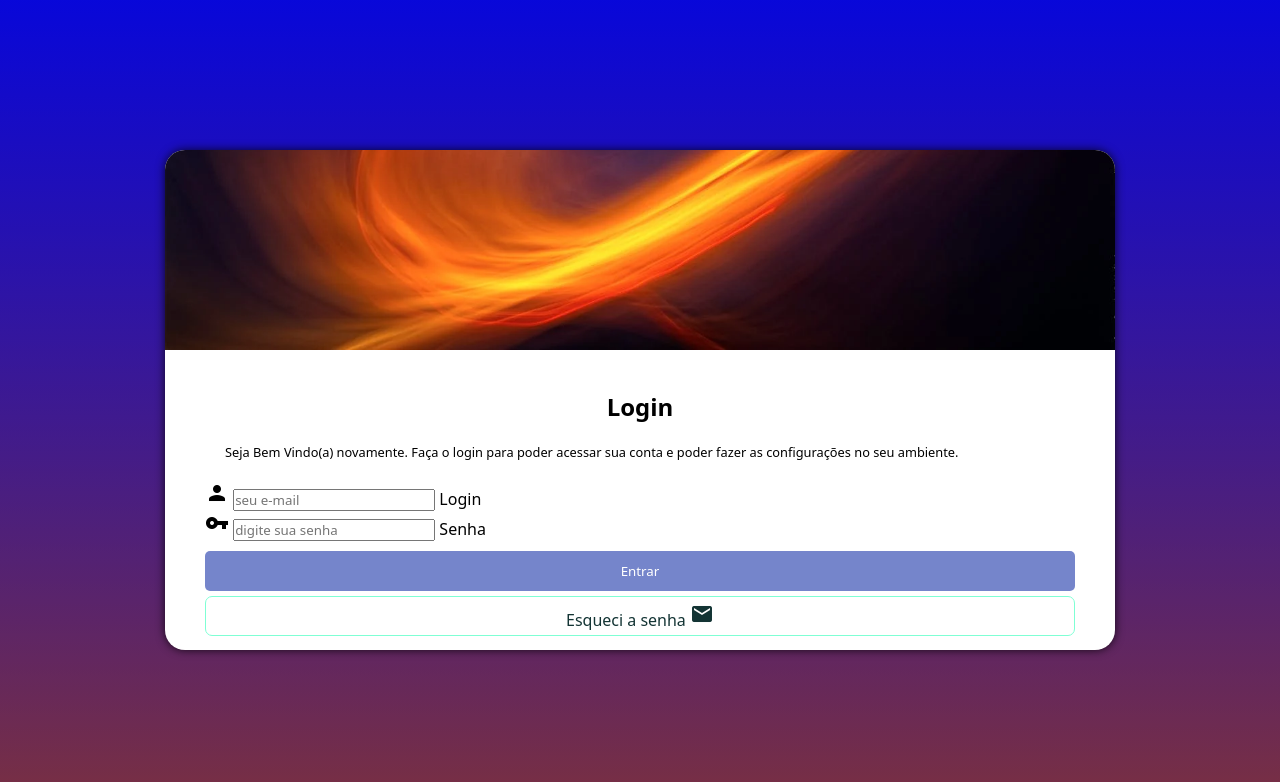
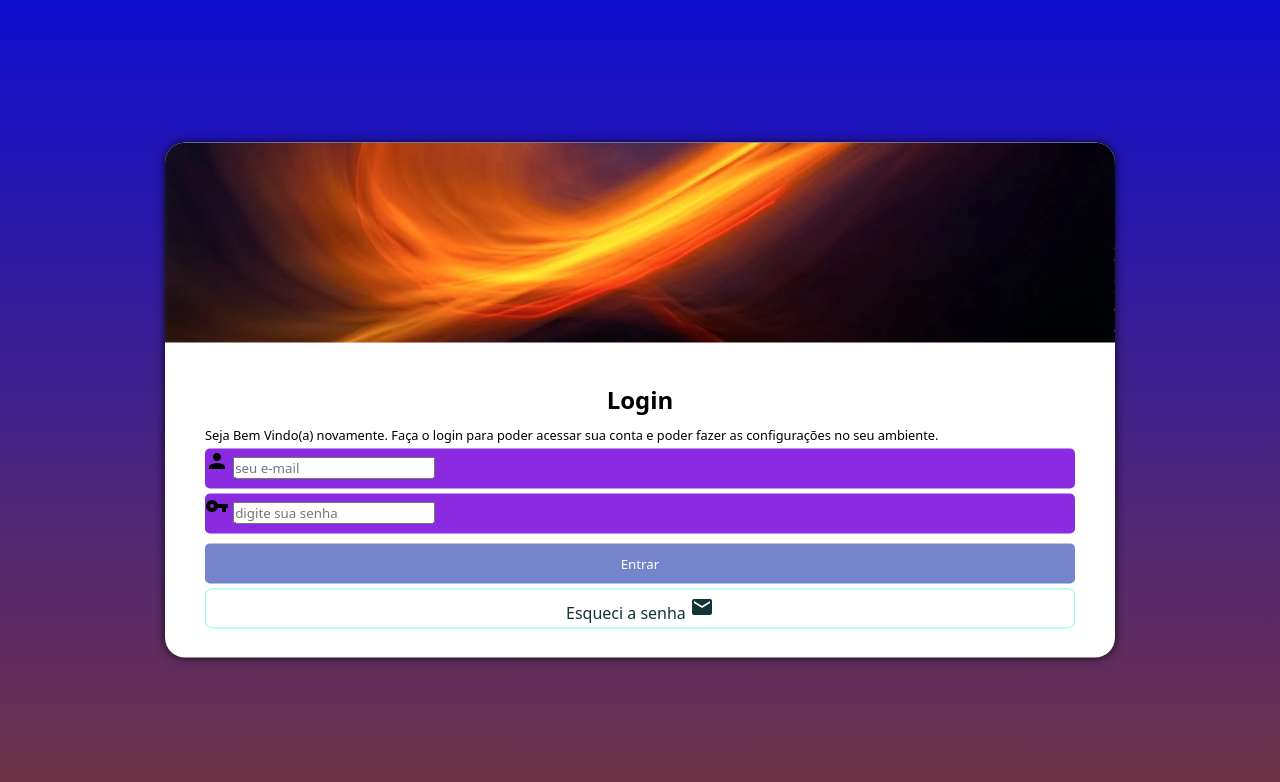
Before and after one commit to ZecaRomero/Formulario-de-Login, a plain HTML site: page 404.html in a window 1280 px wide. Drawn offline with Linux system fonts and the light colour scheme; files whose address does not match are found by name.

Commit message:
Update style.css

```diff
--- a/estilos/style.css
+++ b/estilos/style.css
@@ -18,9 +18,6 @@ LILAS:
 
 body, html {
     background-color: rgba(39, 32, 39, 0.662);
-
-        background-image: linear-gradient(to top, rgba(212, 43, 80, 0.341), rgba(0, 0, 255, 0.758));
-
     height: 100vh;
     width: 100vw;
 }
@@ -41,7 +38,7 @@ section#login {
 
     background-color: white;
     width: 250px;
-    height: 500px;
+    height: 515px;
     border-radius: 20px;
     box-shadow: 0px 0px 10px rgba(0, 0, 0, 0.799);
 
@@ -60,6 +57,7 @@ section#login > div#imagem{ /*dentro da section login, tem uma DIV chamada image
 
 section#login > div#formulario{
    display: block;
+   padding: 10px;
 
 
 }
@@ -71,8 +69,20 @@ div#formulario > h1 {
 
 div#formulario > p {
     font-size: 0.8em;
-    margin: 10px;
-    padding: 10px;
+
+}
+
+form > div.campo{
+    background-color: blueviolet;
+    display: block;
+    height: 40px;
+    width: 100%;
+    border-radius: 5px;
+    margin: 5px 0px;
+}
+
+div.campo > label {
+    display: none;
 }
 
 form > input[type=submit] {
```
